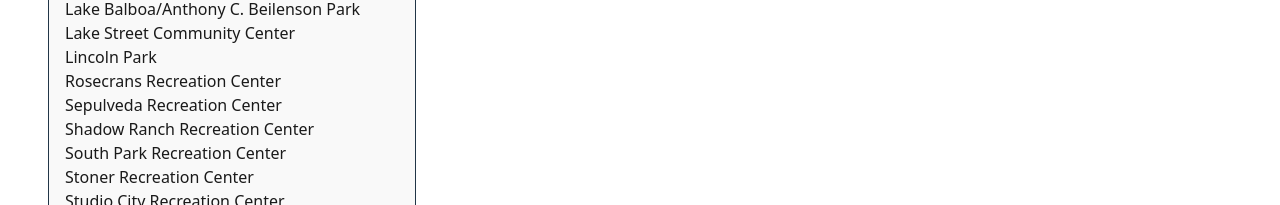
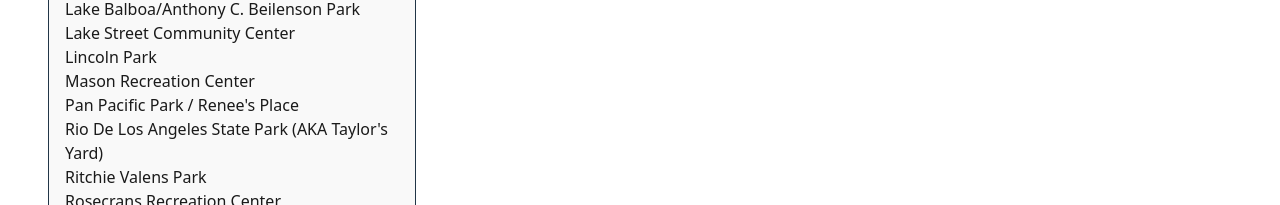
Before and after one commit to MaxwellVale/universally-accessible-playgrounds, a React (Vite) app: page /playgrounds/AidansPlace in a window 1280 px wide. Shown: the part 747-952 px from the top of the page. Built offline with nearby package versions, Linux system fonts and the light colour scheme; no server answers.

Commit message:
features into playgroundData

```diff
--- a/src/data/playgroundData.js
+++ b/src/data/playgroundData.js
@@ -248,12 +248,69 @@ const playgrounds = [
     "name": "Lincoln Park"
   },
   {
+    "id": "MasonRecCenter",
+    "place_id": "",
+    "name": "Mason Recreation Center",
+    features: [
+        "Rubber floor play area",
+        "Inclusive swing seats",
+        "Inclusive see-saw seats"
+    ]
+  },
+{
+    "id": "PanPacific",
+    "place_id": "",
+    "address": "",
+    "name": "Pan Pacific Park / Renee's Place",
+    features: [
+        "Rubber floor play area",
+        "Accessible ramp",
+        "Inclusive swing seats"
+    ]
+  },
+  {
+    "id": "RioDeLA",
+    "place_id": "",
+    "address": "",
+    "name": "Rio De Los Angeles State Park (AKA Taylor's Yard)",
+    features: [
+        "Rubber floor play area",
+        "Sand play area",
+        "Accessible ramp",
+        "Inclusive swing seats",
+        "Water play area",
+        "Round swing"
+    ]
+  },
+  {
+    "id": "RitchieValens",
+    "place_id": "",
+    "address": "",
+    "name": "Ritchie Valens Park",
+    features: [
+        "Rubber floor play area",
+        "Sand play area",
+        "Accessible ramp",
+        "Inclusive swing seats",
+        "Standalone sensory play options",
+        "Round swing",
+        "Inclusive seat merry-go-round"
+    ]
+  },
+  {
     "id": "RosecransRecCenter",
     "place_id": "ChIJUa9293zKwoAR38mEUT-hDiw",
     "lat": 33.896389,
     "lng": -118.2904586,
     "address": "840 W 149th St, Gardena, CA 90247, USA",
-    "name": "Rosecrans Recreation Center"
+    "name": "Rosecrans Recreation Center",
+      features: [
+        "Rubber floor play area",
+        "Sand play area",
+        "Accessible ramp",
+        "Inclusive swing seats",
+        "Standalone sensory play options",
+    ]
   },
   {
     "id": "SepulvedaRecCenter",
@@ -261,7 +318,17 @@ const playgrounds = [
     "lat": 34.23,
     "lng": -118.45777779999999,
     "address": "8825 Kester Ave, Panorama City, CA 91402, USA",
-    "name": "Sepulveda Recreation Center"
+    "name": "Sepulveda Recreation Center",
+    features: [
+        "Rubber floor play area",
+        "Sand play area",
+        "Accessible ramp",
+        "Inclusive swing seats",
+        "Large round swing",
+        "Inclusive seat merry-go-round",
+        "Standalone sensory play options",
+        "Inclusive seat zip-line"
+    ]
   },
   {
     "id": "ShadowRanchRecCenter",
@@ -269,7 +336,13 @@ const playgrounds = [
     "lat": 34.1945663,
     "lng": -118.6199798,
     "address": "22633 Vanowen St, West Hills, CA 91307, USA",
-    "name": "Shadow Ranch Recreation Center"
+    "name": "Shadow Ranch Recreation Center",
+    features: [
+        "Rubber floor play area",
+        "Sand play area",
+        "Accessible ramp",
+        "Inclusive swing seats"
+    ]
   },
   {
     "id": "Shane'sInspiration",
```
